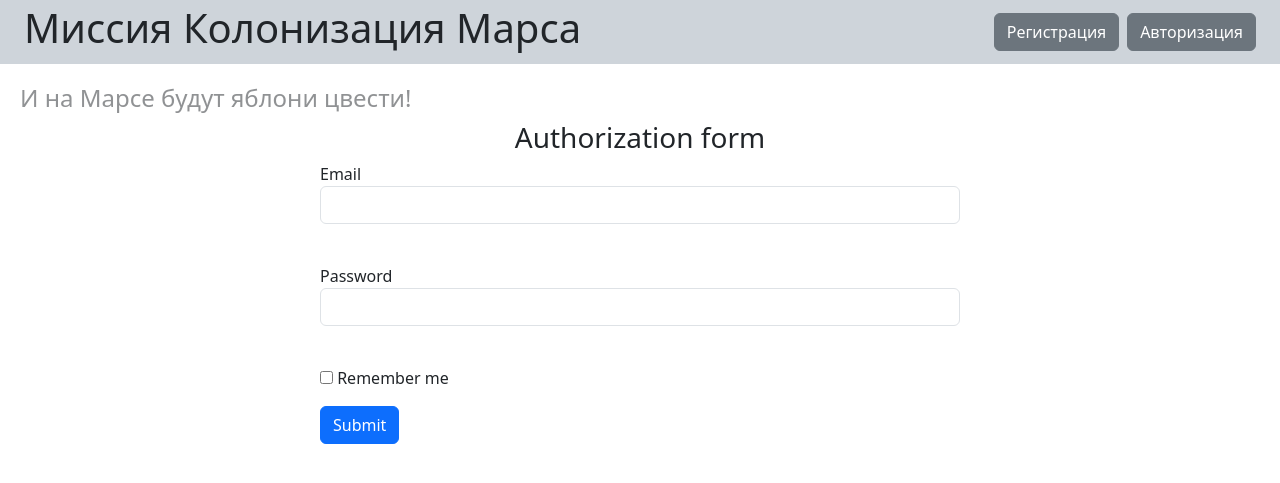
After one commit to VND0/alchemy1, a Flask app: page /login in a window 1280 px wide. The commit adds this page. Shown: the top 483 px of the page. Run offline with Flask 3, Linux system fonts and the light colour scheme.

Commit message:
Added authorization

```diff
--- a/data/users.py
+++ b/data/users.py
@@ -1,10 +1,11 @@
 import sqlalchemy as sa
+from flask_login import UserMixin
 from sqlalchemy.orm import relationship
 
 from .db_session import SqlAlchemyBase
 
 
-class User(SqlAlchemyBase):
+class User(SqlAlchemyBase, UserMixin):
     __tablename__ = "users"
     id = sa.Column(sa.Integer, primary_key=True, autoincrement=True)
     surname = sa.Column(sa.String)
--- /dev/null
+++ b/forms/auth.py
@@ -0,0 +1,10 @@
+from flask_wtf import FlaskForm
+from wtforms import EmailField, PasswordField, BooleanField, SubmitField
+from wtforms.validators import DataRequired
+
+
+class LoginForm(FlaskForm):
+    email = EmailField("Email", validators=[DataRequired()])
+    password = PasswordField("Password", validators=[DataRequired()])
+    remember_me = BooleanField("Remember me")
+    submit = SubmitField("Submit")
--- a/forms/registration.py
+++ b/forms/registration.py
@@ -1,5 +1,5 @@
 from flask_wtf import FlaskForm
-from wtforms import EmailField, PasswordField, StringField, IntegerField, SubmitField
+from wtforms import EmailField, PasswordField, StringField, IntegerField, SubmitField, BooleanField
 from wtforms.validators import DataRequired
 
 
@@ -15,4 +15,5 @@ class RegistrationForm(FlaskForm):
     position = StringField("Position", validators=[DataRequired()])
     speciality = StringField("Speciality", validators=[DataRequired()])
     address = StringField("Address", validators=[DataRequired()])
+    remember_me = BooleanField("Remember me")
     submit = SubmitField("Submit")
--- a/main.py
+++ b/main.py
@@ -1,18 +1,40 @@
 from datetime import datetime as dt, timedelta as td
 
 from flask import Flask, render_template, redirect
+from flask_login import LoginManager, login_required, logout_user, current_user, login_user
 from sqlalchemy.exc import IntegrityError
-from werkzeug.security import generate_password_hash
+from werkzeug.security import generate_password_hash, check_password_hash
 
 from data import db_session
 from data.db_session import create_session
 from data.job import Job
 from data.users import User
+from forms.auth import LoginForm
 from forms.registration import RegistrationForm
 
 app = Flask(__name__)
 app.config["SECRET_KEY"] = "89d5be8d17a5422d76807e1f3f53b2d3"
 app.config["TEMPLATES_AUTO_RELOAD"] = True
+
+login_manager = LoginManager()
+login_manager.init_app(app)
+
+
+@login_manager.user_loader
+def load_user(user_id: int) -> User | None:
+    session = db_session.create_session()
+    return session.query(User).filter(User.id == user_id).one_or_none()
+
+
+def restrict_logged(func):
+    def wrapper(*args, **kwargs):
+        if current_user.is_authenticated:
+            return redirect("/")
+        else:
+            return func(*args, **kwargs)
+
+    wrapper.__name__ = func.__name__
+    return wrapper
 
 
 def add_people():
@@ -62,22 +84,52 @@ def handle_registration(form: RegistrationForm) -> str | None:
         session = create_session()
         session.add(user)
         session.commit()
+        login_user(user, remember=form.remember_me.data)
     except AssertionError:
         return "Passwords are not equal"
     except IntegrityError:
         return "User already exists or some data is malformed"
 
 
+def handle_authorization(form: LoginForm) -> str | None:
+    session = db_session.create_session()
+    user = session.query(User).filter(User.email == form.email.data).one_or_none()
+    if not user or not check_password_hash(user.hashed_password, form.password.data):
+        return "Wrong email or password"
+    login_user(user, remember=form.remember_me.data)
+
+
 @app.route("/register", methods=["POST", "GET"])
+@restrict_logged
 def register():
     err = None
     form = RegistrationForm()
     if form.validate_on_submit():
         err = handle_registration(form)
         if err is None:
-            return redirect("index")
+            return redirect("/")
 
     return render_template("register.html", title="Регистрация", form=form, err=err)
+
+
+@app.route("/login", methods=["POST", "GET"])
+@restrict_logged
+def login():
+    form = LoginForm()
+    err = None
+    if form.validate_on_submit():
+        err = handle_authorization(form)
+        if err is None:
+            return redirect("/")
+
+    return render_template("login.html", form=form, title="Авторизация", err=err)
+
+
+@app.get("/logout")
+@login_required
+def logout():
+    logout_user()
+    return redirect("/")
 
 
 @app.get("/")
--- a/requirements.txt
+++ b/requirements.txt
@@ -1,6 +1,7 @@
 blinker==1.9.0
 click==8.1.8
 Flask==3.1.0
+Flask-Login==0.6.3
 Flask-WTF==1.2.2
 itsdangerous==2.2.0
 Jinja2==3.1.6
--- a/templates/base.html
+++ b/templates/base.html
@@ -16,7 +16,17 @@
 <body>
 <div class="py-1 px-4 bg-dark-subtle d-flex justify-content-between align-items-center">
     <h1>Миссия Колонизация Марса</h1>
-    <p class="m-0">Mars One</p>
+    <div class="d-flex gap-2 align-items-center">
+        {% if current_user.is_authenticated %}
+            <p class="m-0 fs-5">{{ current_user.name }}</p>
+            <a href="/logout" class="btn btn-secondary">Выйти</a>
+        {% else %}
+            <a href="/register" class="btn btn-secondary">Регистрация</a>
+            <a href="/login" class="btn btn-secondary">Авторизация</a>
+        {% endif %}
+    </div>
+
+
 </div>
 <h4>И на Марсе будут яблони цвести!</h4>
 {% block content %}
--- /dev/null
+++ b/templates/login.html
@@ -0,0 +1,29 @@
+{% extends 'base.html' %}
+{% block content %}
+    <h3 class="text-center">Authorization form</h3>
+    <form class="w-50 m-auto mb-5" method="post">
+        {{ form.hidden_tag() }}
+        {% if err %}
+            <div class="alert alert-danger" role="alert">{{ err }}</div>
+        {% endif %}
+        <p>
+            {{ form.email.label }} <br>
+            {{ form.email(class="form-control") }} <br>
+            {% for error in form.email.errors %}
+                <span class="alert alert-danger">{{ error }}</span>
+            {% endfor %}
+        </p>
+        <p>
+            {{ form.password.label }} <br>
+            {{ form.password(class="form-control") }} <br>
+            {% for error in form.password.errors %}
+                <span class="alert alert-danger">{{ error }}</span>
+            {% endfor %}
+        </p>
+        <p>{{ form.remember_me() }} {{ form.remember_me.label }}</p>
+        <p>{{ form.submit(class="btn btn-primary", type="submit") }}</p>
+        {% for error in form.submit.errors %}
+            <div class="alert alert-danger">{{ error }}</div>
+        {% endfor %}
+    </form>
+{% endblock %}
--- a/templates/register.html
+++ b/templates/register.html
@@ -1,7 +1,7 @@
 {% extends 'base.html' %}
 {% block content %}
     <h3 class="text-center">Register Form</h3>
-    <form class="w-50 m-auto mb-5" action="" method="post" novalidate>
+    <form class="w-50 m-auto mb-5" method="post">
         {{ form.hidden_tag() }}
         {% if err %}
             <div class="alert alert-danger" role="alert">{{ err }}</div>
@@ -69,7 +69,8 @@
                 <div class="alert alert-danger">{{ error }}</div>
             {% endfor %}
         </p>
-        {{ form.submit(class="btn btn-primary", type="submit") }} <br>
+        <p>{{ form.remember_me() }} {{ form.remember_me.label }}</p>
+        <p>{{ form.submit(class="btn btn-primary", type="submit") }}</p>
         {% for error in form.submit.errors %}
             <div class="alert alert-danger">{{ error }}</div>
         {% endfor %}
```
